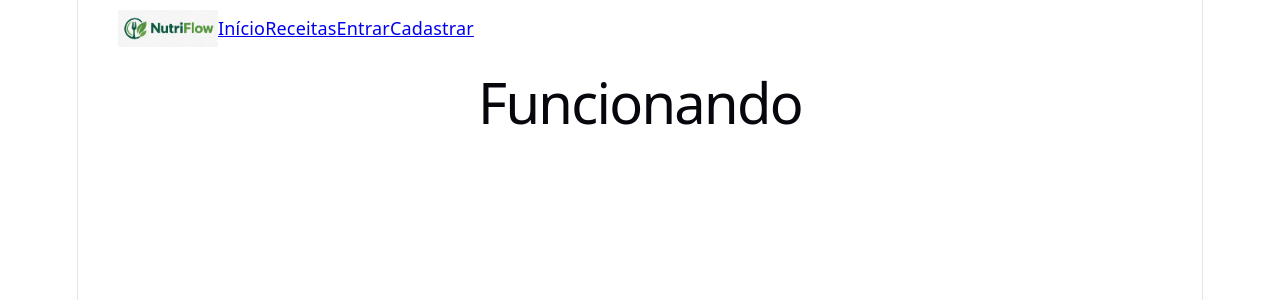
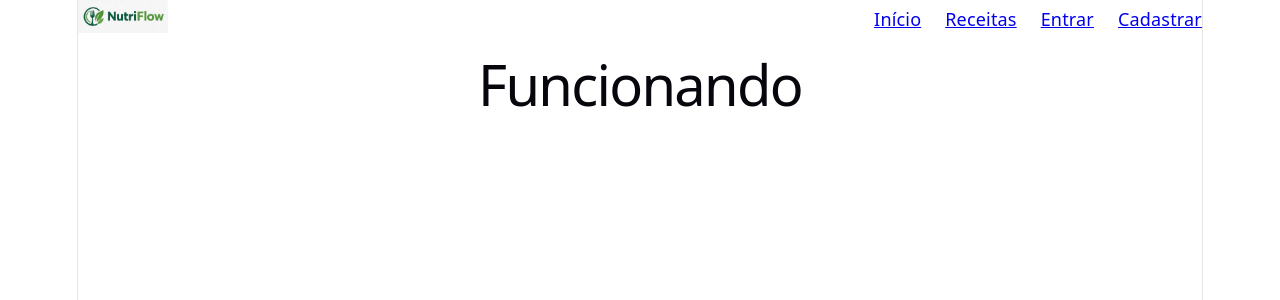
Before and after one commit to Equipe-Tres-GT4/NutriFlow, a React (Vite) app: page / in a window 1280 px wide. Shown: the top 300 px of the page. Built offline with nearby package versions, Linux system fonts and the light colour scheme.

Commit message:
Fix: concertanddo erros

```diff
--- a/src/components/Header.css
+++ b/src/components/Header.css
@@ -1,19 +1,22 @@
+.cabecalho {
+    display: flex;
+    align-items: center;
+    justify-content: space-between;
+}
 
-.cabecalho {
-  display: flex;
-  align-items: center;
-  padding: 10px 40px;
-  background-color: #ffffff;
+
+.menu {
+    display: flex;
+    align-items: center;
+    gap: 24px;
+}
+
+.logo-icon{
+    width: 90px;
+    height: auto;
+    object-fit: contain;
 }
 
 .logo {
-  display: flex;
-  align-items: center;
-  text-decoration: none;
+    margin-right: 20px;
 }
-
-.logo-icon {
-  width: 100px;
-  height: auto;
-  object-fit: contain;
-}
```
